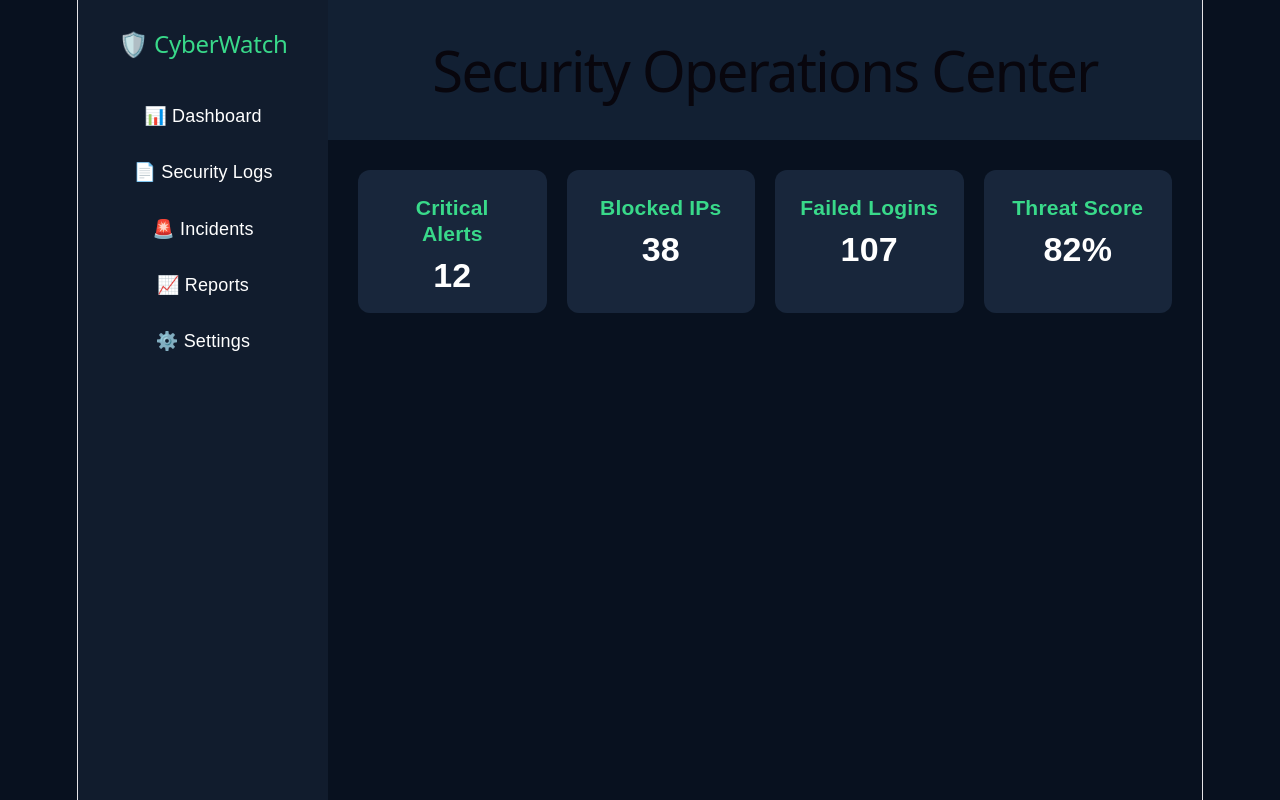
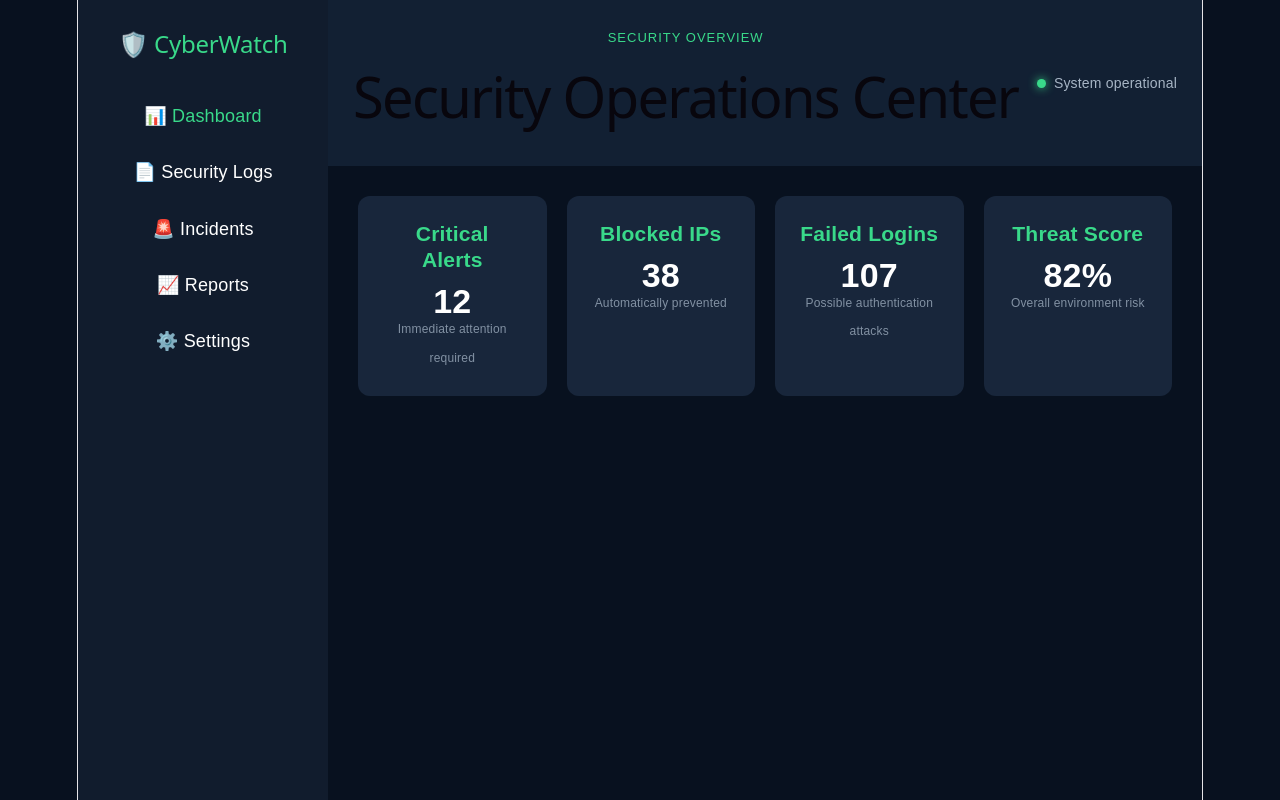
Before and after one commit to thivyan17/CyberWatch, a React (Vite) app: page / in a window 1280 px wide. Built offline with nearby package versions, Linux system fonts and the light colour scheme.

Commit message:
Refactor dashboard into React components

```diff
--- a/src/App.css
+++ b/src/App.css
@@ -72,3 +72,42 @@ body{
   font-size:34px;
   font-weight:bold;
 }
+
+.page-label {
+  margin-bottom: 5px;
+  color: #39d98a;
+  font-size: 13px;
+  text-transform: uppercase;
+  letter-spacing: 1px;
+}
+
+.navbar {
+  display: flex;
+  align-items: center;
+  justify-content: space-between;
+}
+
+.system-status {
+  display: flex;
+  align-items: center;
+  gap: 8px;
+  color: #a7b5c5;
+  font-size: 14px;
+}
+
+.status-dot {
+  width: 9px;
+  height: 9px;
+  background: #39d98a;
+  border-radius: 50%;
+  box-shadow: 0 0 10px #39d98a;
+}
+
+.sidebar li.active {
+  color: #39d98a;
+}
+
+.card span {
+  color: #8291a3;
+  font-size: 12px;
+}
--- a/src/App.jsx
+++ b/src/App.jsx
@@ -1,46 +1,16 @@
+import Sidebar from "./components/Sidebar";
+import Navbar from "./components/Navbar";
+import SummaryCards from "./components/SummaryCards";
 import "./App.css";
 
 function App() {
   return (
     <div className="app">
-      <aside className="sidebar">
-        <h2>🛡️ CyberWatch</h2>
-
-        <ul>
-          <li>📊 Dashboard</li>
-          <li>📄 Security Logs</li>
-          <li>🚨 Incidents</li>
-          <li>📈 Reports</li>
-          <li>⚙️ Settings</li>
-        </ul>
-      </aside>
+      <Sidebar />
 
       <main className="content">
-        <header className="navbar">
-          <h1>Security Operations Center</h1>
-        </header>
-
-        <section className="dashboard">
-          <div className="card">
-            <h3>Critical Alerts</h3>
-            <p>12</p>
-          </div>
-
-          <div className="card">
-            <h3>Blocked IPs</h3>
-            <p>38</p>
-          </div>
-
-          <div className="card">
-            <h3>Failed Logins</h3>
-            <p>107</p>
-          </div>
-
-          <div className="card">
-            <h3>Threat Score</h3>
-            <p>82%</p>
-          </div>
-        </section>
+        <Navbar />
+        <SummaryCards />
       </main>
     </div>
   );
--- /dev/null
+++ b/src/components/Navbar.jsx
@@ -0,0 +1,17 @@
+function Navbar() {
+  return (
+    <header className="navbar">
+      <div>
+        <p className="page-label">Security overview</p>
+        <h1>Security Operations Center</h1>
+      </div>
+
+      <div className="system-status">
+        <span className="status-dot"></span>
+        System operational
+      </div>
+    </header>
+  );
+}
+
+export default Navbar;
--- /dev/null
+++ b/src/components/Sidebar.jsx
@@ -0,0 +1,17 @@
+function Sidebar() {
+  return (
+    <aside className="sidebar">
+      <h2>🛡️ CyberWatch</h2>
+
+      <ul>
+        <li className="active">📊 Dashboard</li>
+        <li>📄 Security Logs</li>
+        <li>🚨 Incidents</li>
+        <li>📈 Reports</li>
+        <li>⚙️ Settings</li>
+      </ul>
+    </aside>
+  );
+}
+
+export default Sidebar;
--- /dev/null
+++ b/src/components/SummaryCards.jsx
@@ -0,0 +1,38 @@
+const cards = [
+  {
+    title: "Critical Alerts",
+    value: 12,
+    description: "Immediate attention required",
+  },
+  {
+    title: "Blocked IPs",
+    value: 38,
+    description: "Automatically prevented",
+  },
+  {
+    title: "Failed Logins",
+    value: 107,
+    description: "Possible authentication attacks",
+  },
+  {
+    title: "Threat Score",
+    value: "82%",
+    description: "Overall environment risk",
+  },
+];
+
+function SummaryCards() {
+  return (
+    <section className="dashboard">
+      {cards.map((card) => (
+        <article className="card" key={card.title}>
+          <h3>{card.title}</h3>
+          <p>{card.value}</p>
+          <span>{card.description}</span>
+        </article>
+      ))}
+    </section>
+  );
+}
+
+export default SummaryCards;
```
